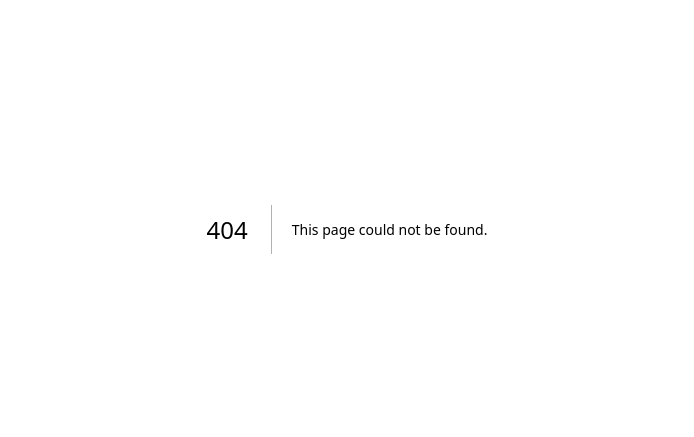
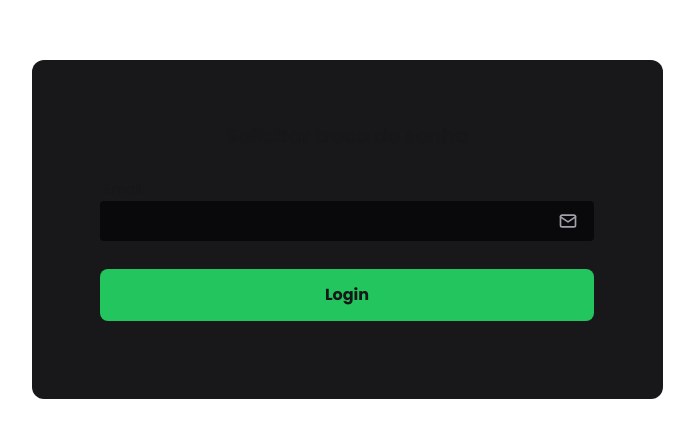
Before and after one commit to My-Org-Projects/projeto-equipe-2, a Next.js app in the folder apps/frontend/: page /recuperar-senha in a window 1280 px wide. Before the commit this address had no page. Shown: the part 171-608 px from the top of the page, without its empty margins (293-987 px from the left). Built offline with nearby package versions, Linux system fonts and the light colour scheme.

Commit message:
Criação da página de recuperação de senha

```diff
--- /dev/null
+++ b/apps/frontend/src/app/recuperar-senha/page.tsx
@@ -0,0 +1,12 @@
+import FormRecuperarSenha from "@/components/auth/FormRecuperarSenha";
+import React from "react";
+
+const page = () => {
+  return (
+    <div className="flex justify-center items-center container h-screen">
+      <FormRecuperarSenha />
+    </div>
+  );
+};
+
+export default page;
--- /dev/null
+++ b/apps/frontend/src/components/auth/FormRecuperarSenha.tsx
@@ -0,0 +1,21 @@
+"use client";
+
+import React from "react";
+import Botao from "../shared/Botao";
+import CampoEmail from "../shared/CampoEmail";
+
+const FormRecuperarSenha = () => {
+  return (
+    <div className="w-[631px] h-[339px] bg-[#18181B] rounded-xl flex justify-center items-center flex-col gap-5">
+      <div className="w-[243px] h-[35px] flex flex-col">
+        <span className="font-bold text-xl">Solicitar troca de senha</span>
+      </div>
+      <div className="w-[494px] h-[159px]  flex flex-col gap-7">
+        <CampoEmail />
+        <Botao cor="verde">Login</Botao>
+      </div>
+    </div>
+  );
+};
+
+export default FormRecuperarSenha;
```
